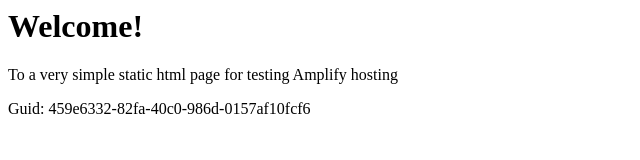
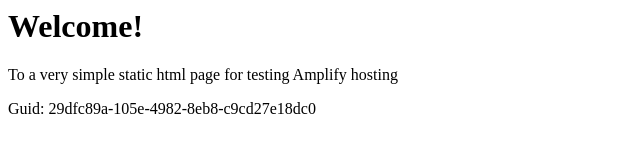
Before and after one commit to aws-aemilia-mxp/Github-PR-Commit-Integration-Test-DoNotTouch-GitHubWebhookPushCanaryTest-v1-preprod-eu-south-1, a website: page src/index.html in a window 1280 px wide. Shown: the full height of the page, 0-640 px from the left. Drawn offline with Linux system fonts and the light colour scheme.

Commit message:
commit from integ tests

```diff
--- a/src/index.html
+++ b/src/index.html
@@ -12,6 +12,6 @@
 <body>
     <h1>Welcome!</h1>
     <p>To a very simple static html page for testing Amplify hosting</p>
-    <p>Guid: 459e6332-82fa-40c0-986d-0157af10fcf6</p></body>
+    <p>Guid: 29dfc89a-105e-4982-8eb8-c9cd27e18dc0</p></body>
 
 </html>
```
